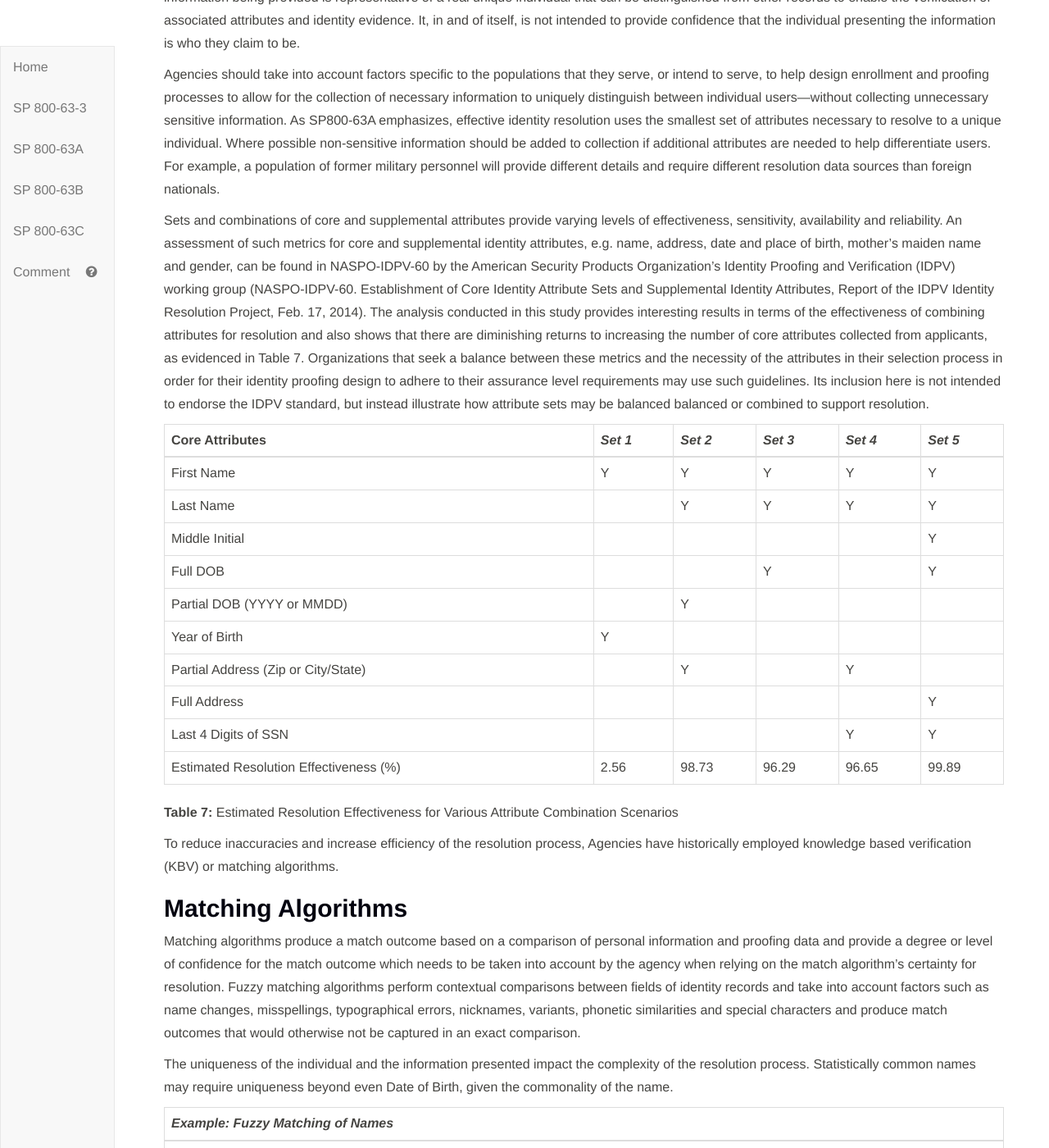
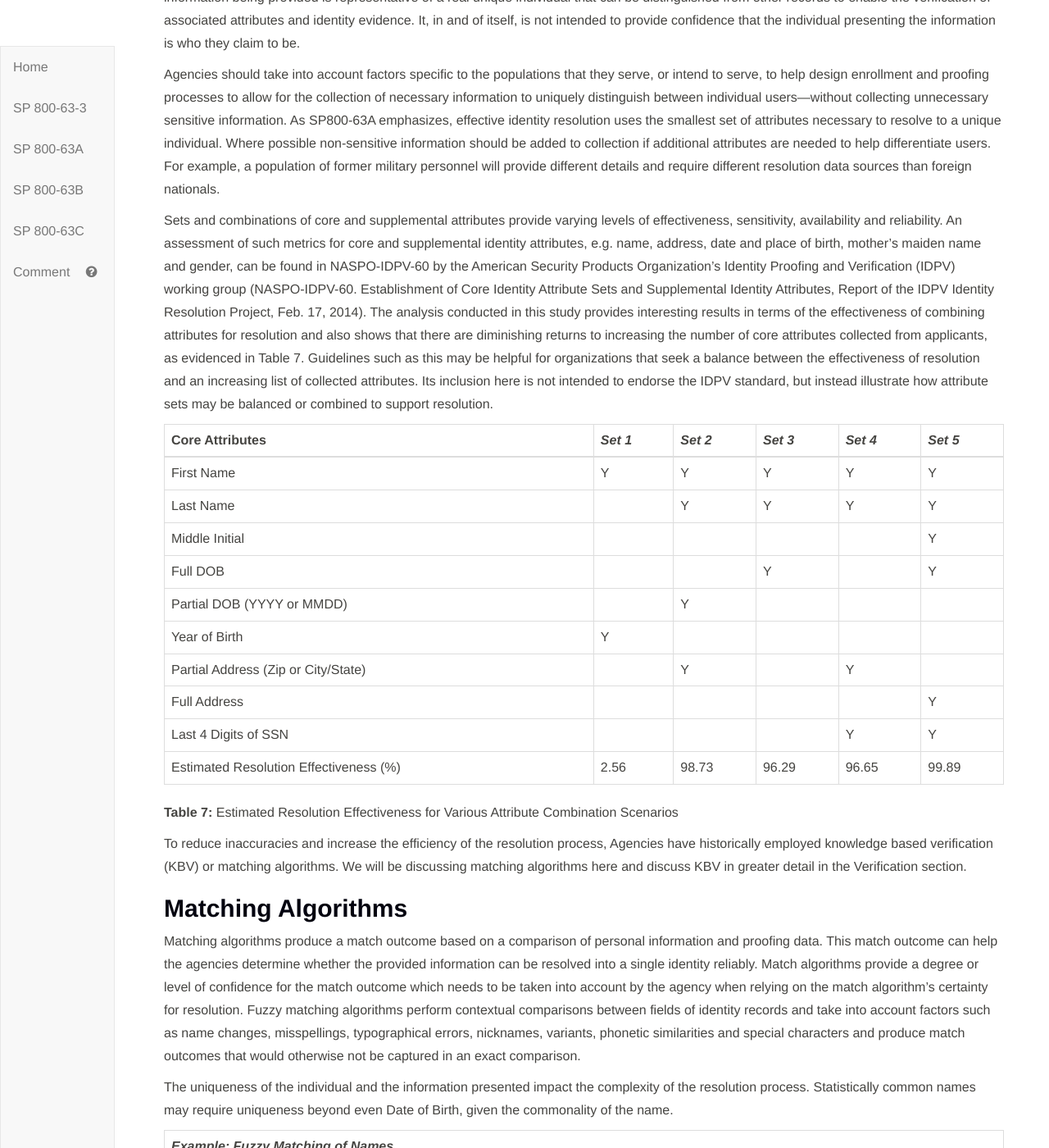
Before and after one commit to tridentity/800-63A-ImplGuide, a Jekyll site: the page built from 4_Resolution.md, in a window 1280 px wide and 1400 px high, scrolled down 199 px. Shown: the whole window at 82% size. Built offline with Jekyll 4.4.1, drawn with Linux system fonts in a browser that asks for light colours; our own code applies the rules of GitHub Pages for plain Markdown files; some of the changed text lies outside the part shown.

Commit message:
Update 4_Resolution.md

```diff
--- a/4_Resolution.md
+++ b/4_Resolution.md
@@ -4,7 +4,7 @@ The goal of resolution is to map the information provided by the applicant into
 
 Agencies should take into account factors specific to the populations that they serve, or intend to serve, to help design enrollment and proofing processes to allow for the collection of necessary information to uniquely distinguish between individual users—without collecting unnecessary sensitive information. As SP800-63A emphasizes, effective identity resolution uses the smallest set of attributes necessary to resolve to a unique individual. Where possible non-sensitive information should be added to collection if additional attributes are needed to help differentiate users. For example, a population of former military personnel will provide different details and require different resolution data sources than foreign nationals.
 
-Sets and combinations of core and supplemental attributes provide varying levels of effectiveness, sensitivity, availability and reliability. An assessment of such metrics for core and supplemental identity attributes, e.g. name, address, date and place of birth, mother’s maiden name and gender, can be found in NASPO-IDPV-60 by the American Security Products Organization’s Identity Proofing and Verification (IDPV) working group (NASPO-IDPV-60. Establishment of Core Identity Attribute Sets and Supplemental Identity Attributes, Report of the IDPV Identity Resolution Project, Feb. 17, 2014). The analysis conducted in this study provides interesting results in terms of the effectiveness of combining attributes for resolution and also shows that there are diminishing returns to increasing the number of core attributes collected from applicants, as evidenced in Table 7. Organizations that seek a balance between these metrics and the necessity of the attributes in their selection process in order for their identity proofing design to adhere to their assurance level requirements may use such guidelines. Its inclusion here is not intended to endorse the IDPV standard, but instead illustrate how attribute sets may be balanced balanced or combined to support resolution.
+Sets and combinations of core and supplemental attributes provide varying levels of effectiveness, sensitivity, availability and reliability. An assessment of such metrics for core and supplemental identity attributes, e.g. name, address, date and place of birth, mother’s maiden name and gender, can be found in NASPO-IDPV-60 by the American Security Products Organization’s Identity Proofing and Verification (IDPV) working group (NASPO-IDPV-60. Establishment of Core Identity Attribute Sets and Supplemental Identity Attributes, Report of the IDPV Identity Resolution Project, Feb. 17, 2014). The analysis conducted in this study provides interesting results in terms of the effectiveness of combining attributes for resolution and also shows that there are diminishing returns to increasing the number of core attributes collected from applicants, as evidenced in Table 7. Guidelines such as this may be helpful for organizations that seek a balance between the effectiveness of resolution and an increasing list of collected attributes. Its inclusion here is not intended to endorse the IDPV standard, but instead illustrate how attribute sets may be balanced or combined to support resolution.
 
 | **Core Attributes** | *Set 1* | *Set 2* | *Set 3* | *Set 4* | *Set 5* |
 | --- | --- | --- | --- | --- | --- |
@@ -21,11 +21,11 @@ Sets and combinations of core and supplemental attributes provide varying levels
 
 **Table 7:** Estimated Resolution Effectiveness for Various Attribute Combination Scenarios
 
-To reduce inaccuracies and increase efficiency of the resolution process, Agencies have historically employed knowledge based verification (KBV) or matching algorithms.
+To reduce inaccuracies and increase the efficiency of the resolution process, Agencies have historically employed knowledge based verification (KBV) or matching algorithms. We will be discussing matching algorithms here and discuss KBV in greater detail in the Verification section.
 
 ## Matching Algorithms
 
-Matching algorithms produce a match outcome based on a comparison of personal information and proofing data and provide a degree or level of confidence for the match outcome which needs to be taken into account by the agency when relying on the match algorithm’s certainty for resolution. Fuzzy matching algorithms perform contextual comparisons between fields of identity records and take into account factors such as name changes, misspellings, typographical errors, nicknames, variants, phonetic similarities and special characters and produce match outcomes that would otherwise not be captured in an exact comparison.
+Matching algorithms produce a match outcome based on a comparison of personal information and proofing data. This match outcome can help the agencies determine whether the provided information can be resolved into a single identity reliably. Match algorithms provide a degree or level of confidence for the match outcome which needs to be taken into account by the agency when relying on the match algorithm’s certainty for resolution. Fuzzy matching algorithms perform contextual comparisons between fields of identity records and take into account factors such as name changes, misspellings, typographical errors, nicknames, variants, phonetic similarities and special characters and produce match outcomes that would otherwise not be captured in an exact comparison.
 
 The uniqueness of the individual and the information presented impact the complexity of the resolution process. Statistically common names may require uniqueness beyond even Date of Birth, given the commonality of the name.
 
@@ -39,12 +39,12 @@ Another issue which requires close attention is the varying frequency of names a
 | --- |
 | South Korea is a nation of approximately 50 million (2013). [As of the year 2000], a total of roughly 300 family names were in use in Korea and 54 percent of the population had one of the top five most commonly used family names. (*Source:* [Everything you ever wanted to know about Korean surnames](http://www.korea.net/NewsFocus/Culture/view?articleId=75090) Jacco Zwetsloot. KOREA.net, Aug. 12, 2009) |
 
-Agencies should take care to check for uniqueness during registration. Fuzzy matching of attributes, if employed, also needs to be carefully assessed. Considerations should be made by the agency as to the confidence level associated with the outcome of a fuzzy match in terms of its applicability to the requirements of the specific level of assurance of the process. Fuzzy matching is effective only when the degree of confidence in the inexact match of a single attribute can be supported by the matching of additional attributes that belong to the same identity. In general fuzzy matching tools involve a sequence of steps that align the attributes for proper matching, compare attributes from each source, and generate a confidence score.
+Agencies should take care to check for uniqueness during registration. Fuzzy matching of attributes, if employed, also needs to be carefully assessed. Considerations should be made by the agency as to the confidence level associated with the outcome of a fuzzy match in terms of its applicability to the requirements of the specific level of assurance of the process. Fuzzy matching is effective only when the degree of confidence in the inexact match of a single attribute can be supported by the matching of additional attributes that belong to the same identity. In general, fuzzy matching tools involve a sequence of steps that align the attributes for proper matching, compare attributes from each source, and generate a confidence score, as shown in the following diagram.
 
 ![Figure 4: Fuzzy Matching of Attributes Using Name, Date of Birth and Current Address](media/figure-4-fuzzy-matching.png)
 **Figure 4:** Fuzzy Matching of Attributes Using Name, Date of Birth and Current Address
 
-The U.S. Department of Veterans’ Affairs and many large health care organizations use attribute matching systems to perform patient identity matching. These systems vary in costs and complexity and fuzzy matching algorithms consider demographic attributes such as name, date of birth, address and phone number. When comparisons indicate a high statistical likelihood that the records are related, the algorithm declares a match between the two records based on thresholds established by the assurance requirements of the use case. In deterministic cases exact matching of identity and demographic data is performed.
+Depicted above, attributes from two sources are matched against each other, after which a combination of the match outcomes yields the final match confidence.
 
 ## Knowledge Based Verification for Resolution
 If an agency chooses to start the identity proofing process with higher confidence, or in the event an identity cannot be resolved using automated matching algorithms or manual inspection by the agency staff, the agency may request the applicant participate in a KBV process. KBV is more commonly used in the verification step and a more detailed discussion of this process is provided in that section **[add link]**.
```
